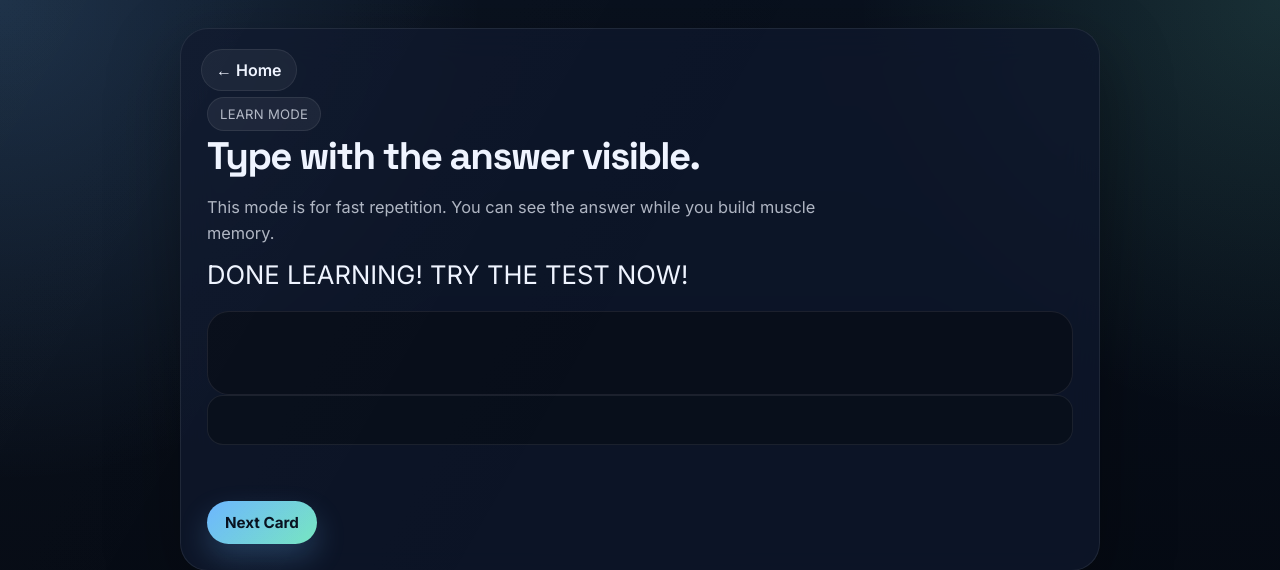
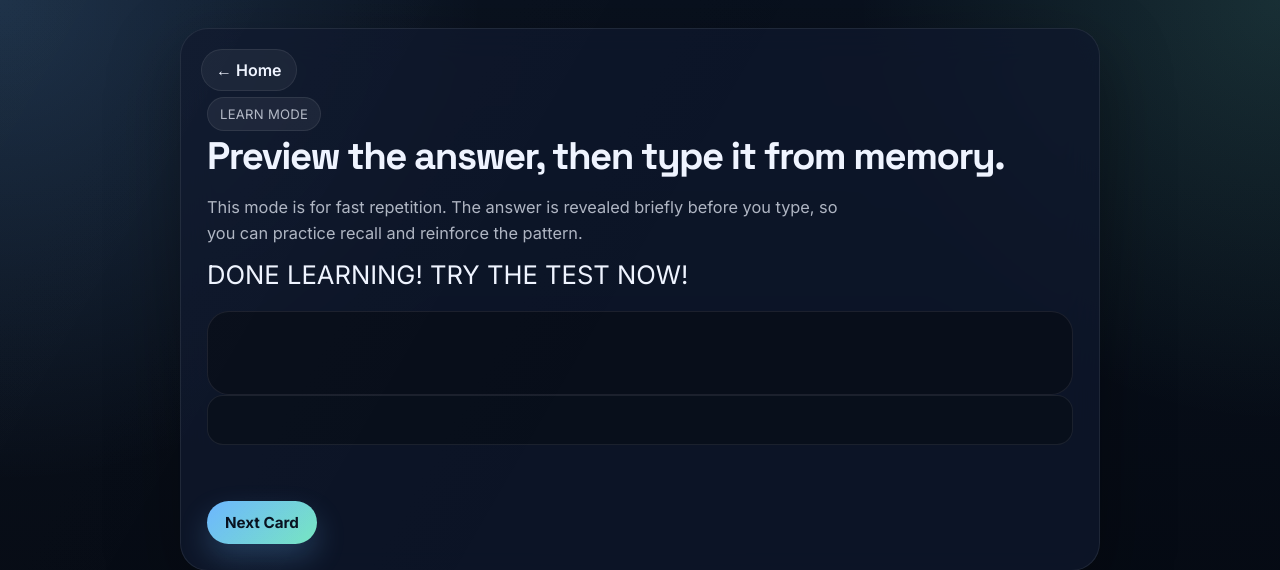
Before and after one commit to DavidLi360/Ignition-Hacks-V.6, a Flask app: template templates/learn.html in a window 1280 px wide. Shown: the top 570 px of the page. Run offline with Flask 3, Linux system fonts and the light colour scheme; the template is opened without the code that fills it, so the values that code supplies are empty.

Commit message:
Update templates/learn.html
Co-authored-by: Copilot <175728472+Copilot@users.noreply.github.com>

```diff
--- a/templates/learn.html
+++ b/templates/learn.html
@@ -6,8 +6,8 @@
     <div id="flashcard-container" class="panel">
         <a href="/" id="home-button" class="link-chip button-secondary">← Home</a>
         <div class="page-kicker">Learn mode</div>
-        <h1>Type with the answer visible.</h1>
-        <p class="page-subtitle">This mode is for fast repetition. You can see the answer while you build muscle memory.</p>
+        <h1>Preview the answer, then type it from memory.</h1>
+        <p class="page-subtitle">This mode is for fast repetition. The answer is revealed briefly before you type, so you can practice recall and reinforce the pattern.</p>
         <div id="question"></div>
         <div id="input-container">
             <span id="typed-text"></span><span id="remaining-text"></span>
```
